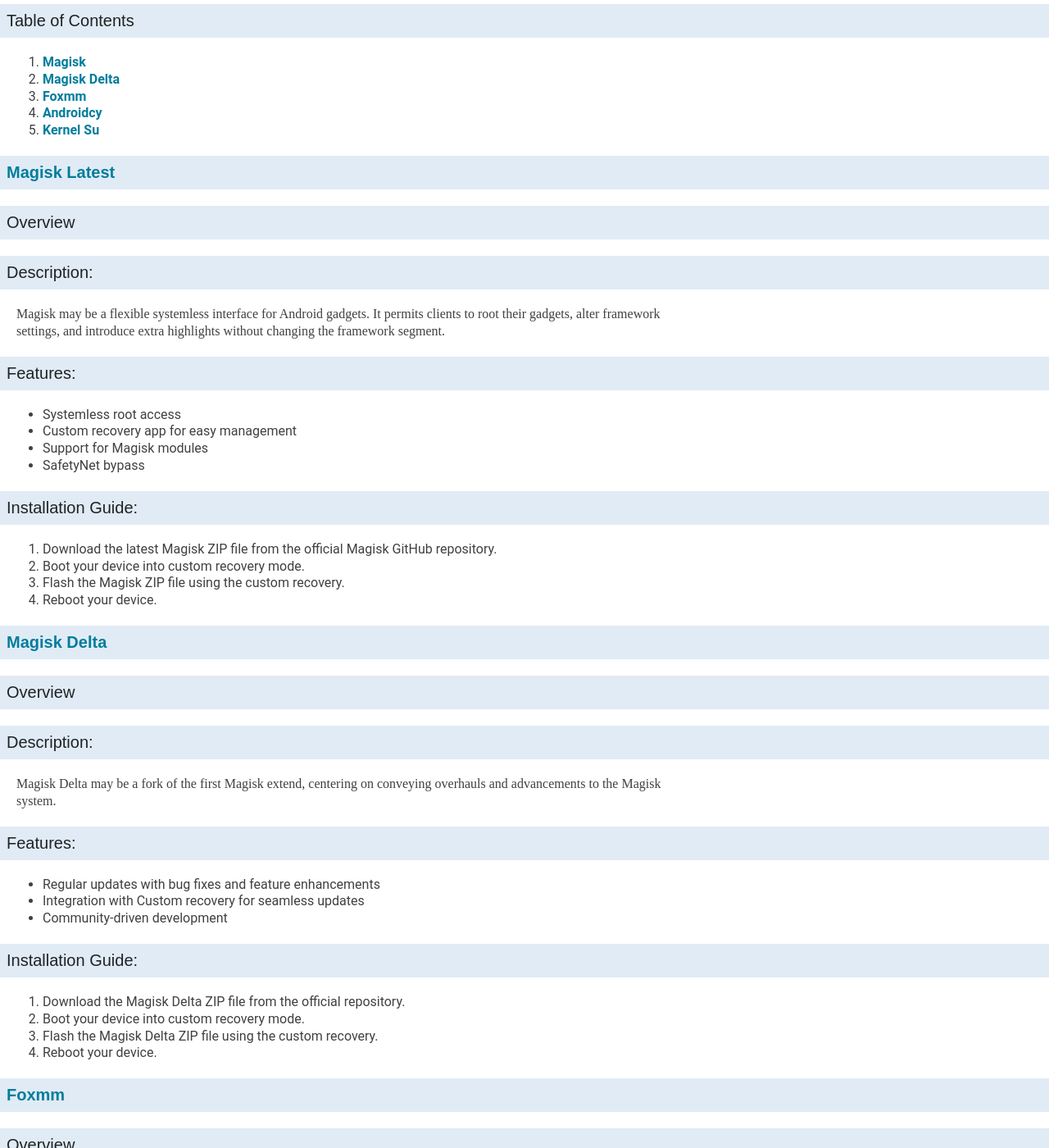
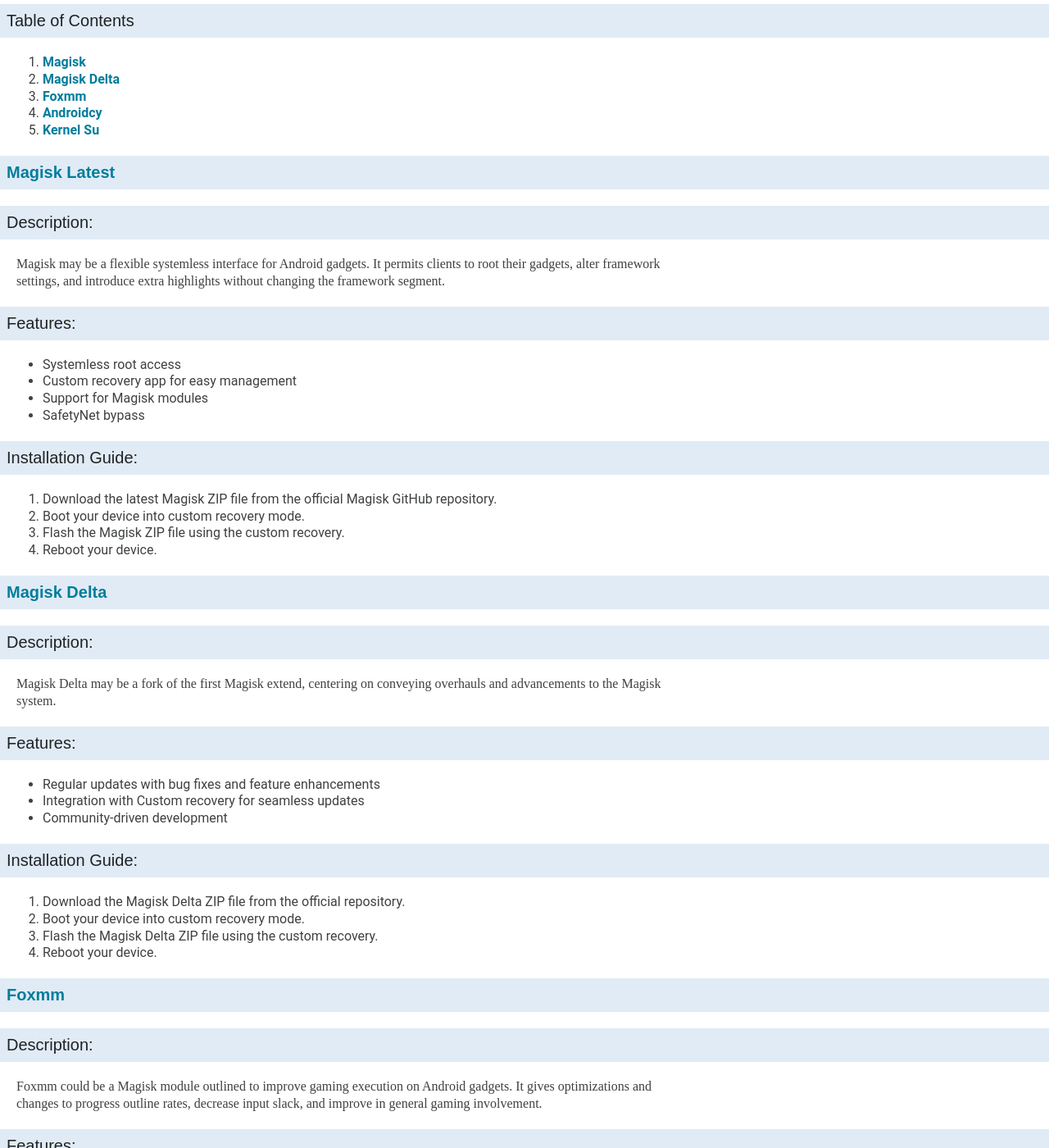
Before and after one commit to magiskzip/magiskzip.github.io, a Jekyll site: the page built from _posts/2024-01-31-all-magisk-zip.md, in a window 1280 px wide and 1400 px high, scrolled down 256 px. Shown: the whole window at 82% size. Built offline with Jekyll 4.4.1, drawn with Linux system fonts in a browser that asks for light colours; some web fonts are replaced.

Commit message:
Update 2024-01-31-all-magisk-zip.md

```diff
--- a/_posts/2024-01-31-all-magisk-zip.md
+++ b/_posts/2024-01-31-all-magisk-zip.md
@@ -22,7 +22,7 @@
 
 ## [Magisk Latest](https://github.com/magiskzip/magiskzip.github.io/raw/main/_files/Magisk-v26.4.apk)
 
-## Overview
+
 
 ## Description:
 Magisk may be a flexible systemless interface for Android gadgets. It permits clients to root their gadgets, alter framework settings, and introduce extra highlights without changing the framework segment.
@@ -42,7 +42,7 @@
 
 ## [Magisk Delta](https://github.com/magiskzip/magiskzip.github.io/raw/main/_files/app-debug-lite.apk)
 
-## Overview
+
 
 ## Description:
 Magisk Delta may be a fork of the first Magisk extend, centering on conveying overhauls and advancements to the Magisk system.
@@ -60,7 +60,7 @@
 
 ## [Foxmm](https://github.com/magiskzip/magiskzip.github.io/raw/main/_files/app-default-arm64-v8a-release.apk)
 
-## Overview
+
 
 ## Description:
 Foxmm could be a Magisk module outlined to improve gaming execution on Android gadgets. It gives optimizations and changes to progress outline rates, decrease input slack, and improve in general gaming involvement.
@@ -76,7 +76,7 @@
 
 ## [Kernel Su](https://github.com/magiskzip/magiskzip.github.io/raw/main/_files/android12-5.10.101_2022-05-boot-gz.img.gz)
 
-## Overview
+
 
 # Description:
 Part Su could be a Magisk module that gives root get to by fixing the bit specifically. It offers an elective strategy of picking up root benefits on Android gadgets.
```
